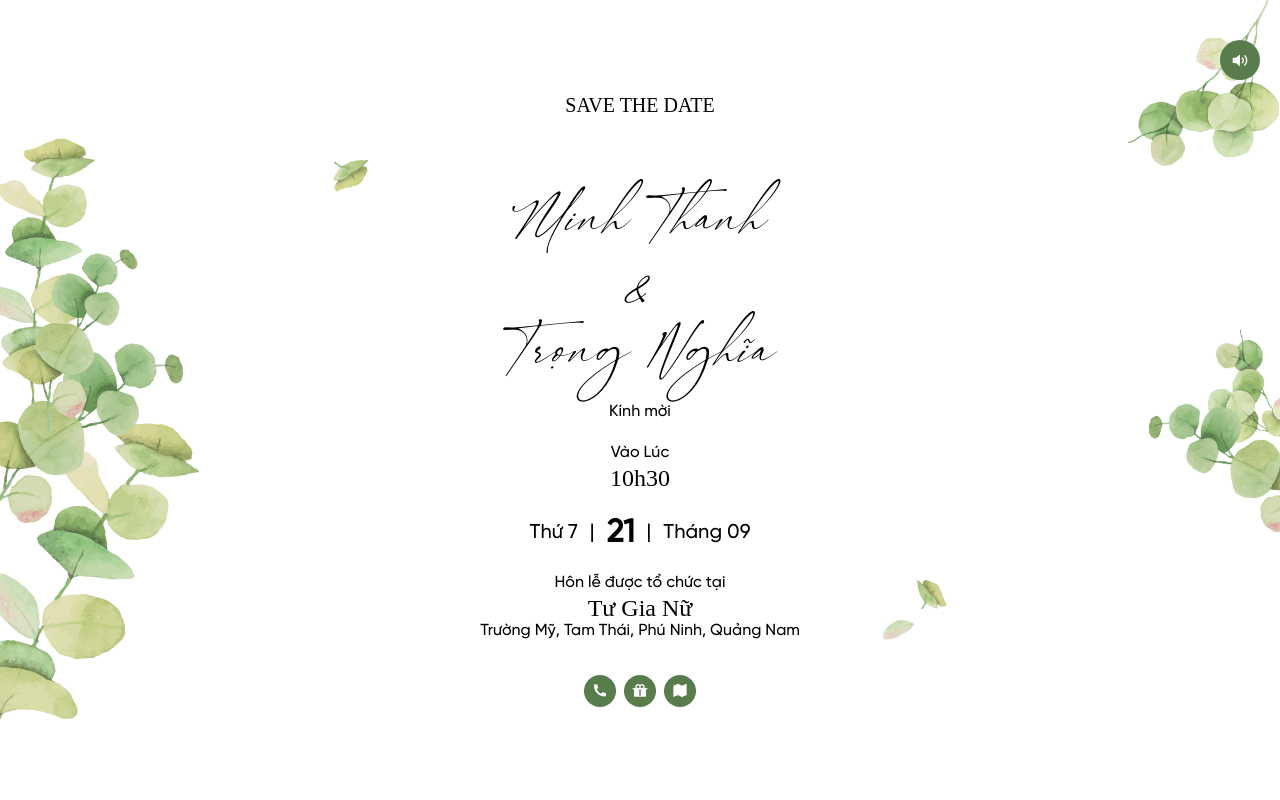
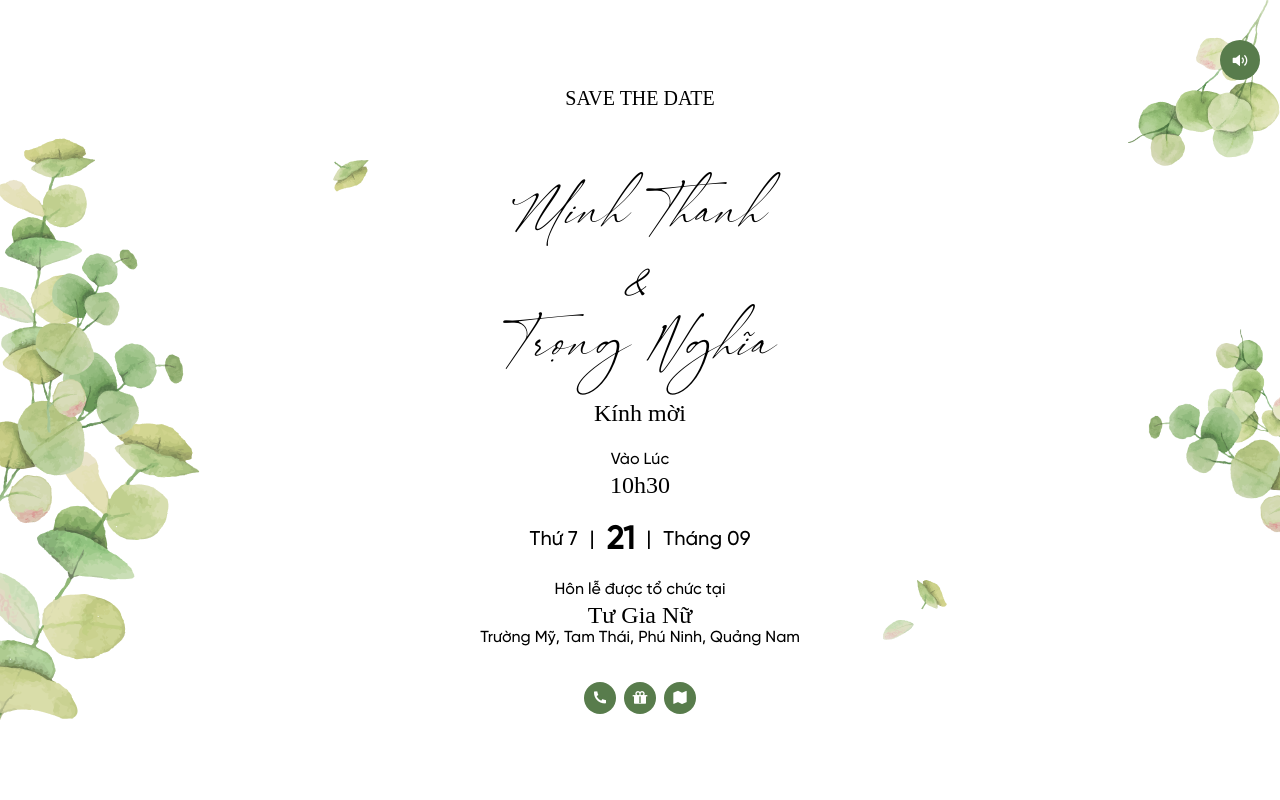
Before and after one commit to nghiahuynht05/Thanh-Nghia, a plain HTML site: page index.html in a window 1280 px wide. Shown: the top 800 px of the page. Drawn offline with nearby package versions, Linux system fonts and the light colour scheme; some packages are replaced by stand-ins of ours; files that its build step writes are made by us from their sources; a script that the page names is missing; files whose address does not match are found by name; a web font is replaced by a local one.

Commit message:
Update index.html

```diff
--- a/index.html
+++ b/index.html
@@ -555,8 +555,8 @@
           &<br />
           Trọng Nghĩa </div>
         <div>
-          <p>Kính mời</p>
-<!--           <p class="address-name">Gia Đình Anh Chị<p> -->
+<!--           <p>Kính mời</p> -->
+          <p class="address-name">Kính mời<p>
         </div>
         <div>
           <p>Vào Lúc</p>
```
